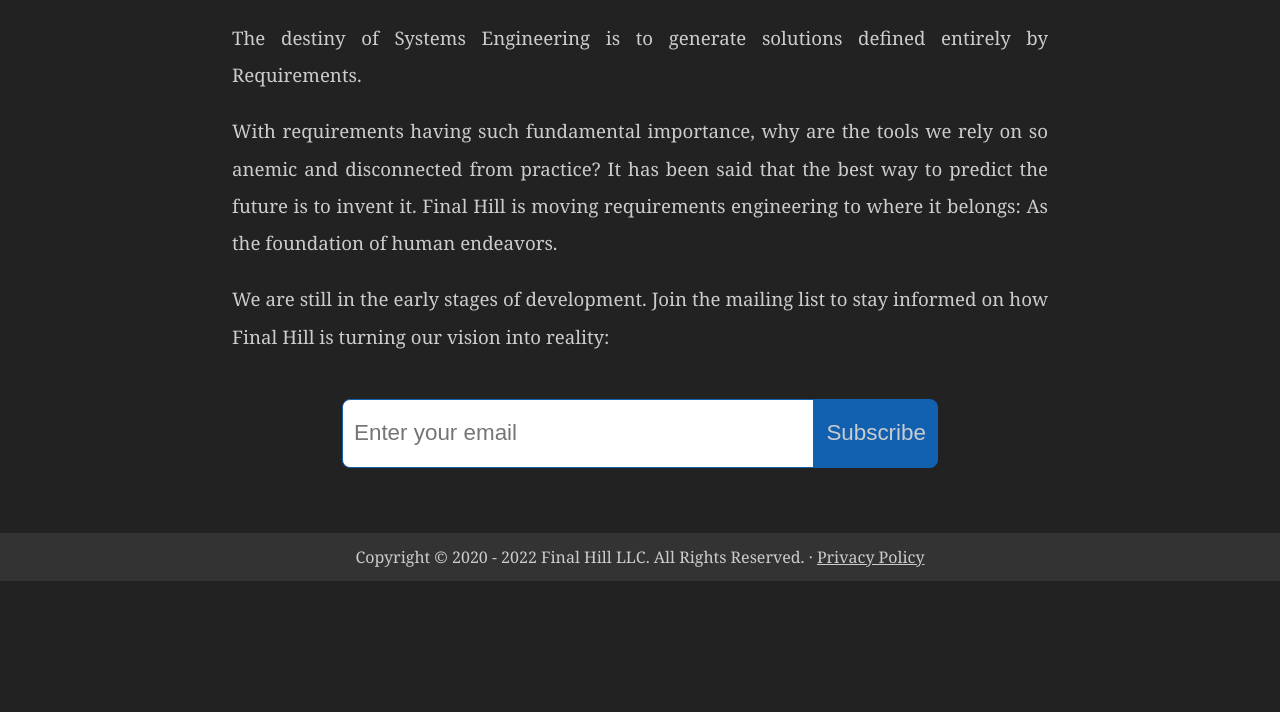
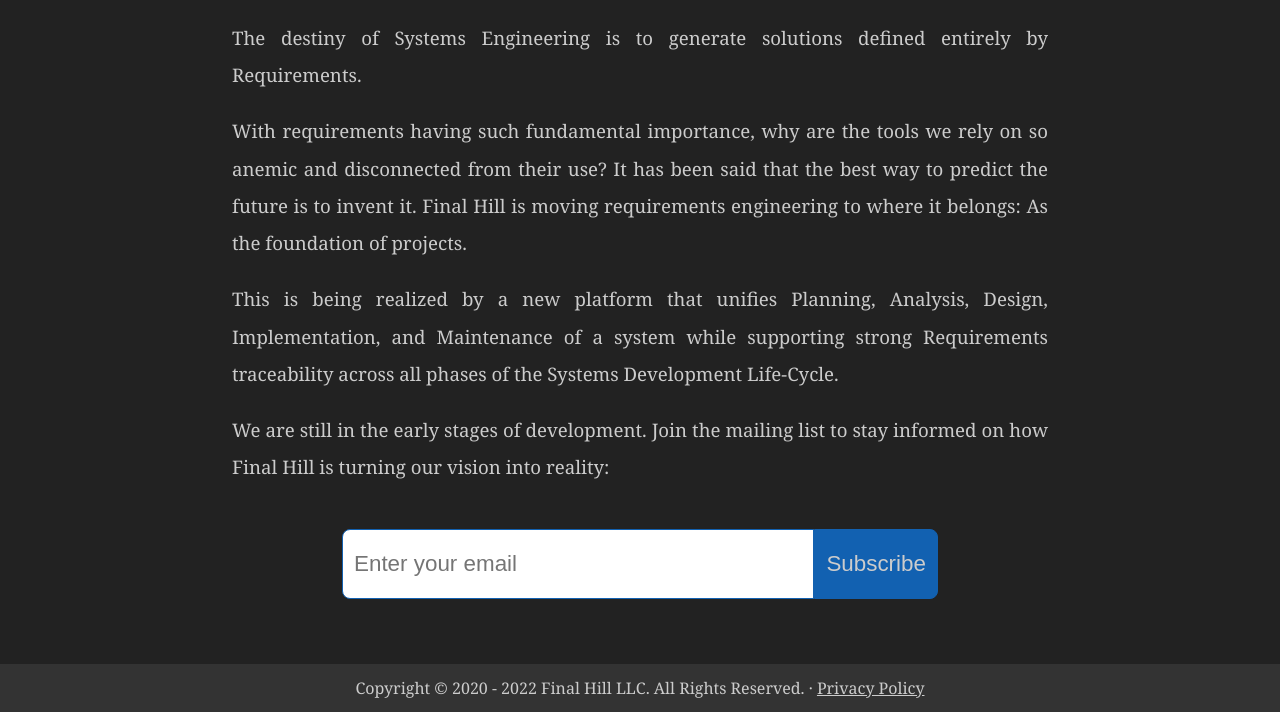
Before and after one commit to final-hill/final-hill.github.io, a Jekyll site: the page built from index.md, in a window 1280 px wide. Shown: the part 330-1042 px from the top of the page. Built offline with Jekyll 4.4.1, drawn with Linux system fonts in a browser that asks for light colours; before the commit the page ends 911 px from its top, so only the background shows below that.

Commit message:
Updated homepage

```diff
--- a/index.md
+++ b/index.md
@@ -8,8 +8,12 @@
 The destiny of Systems Engineering is to generate solutions defined entirely by Requirements.
 
 With requirements having such fundamental importance, why are the tools we rely on so anemic
-and disconnected from practice? It has been said that the best way to predict the future is to invent it.
-Final Hill is moving requirements engineering to where it belongs: As the foundation of human endeavors.
+and disconnected from their use? It has been said that the best way to predict the future is to invent it.
+Final Hill is moving requirements engineering to where it belongs: As the foundation of projects.
+
+This is being realized by a new platform that unifies Planning, Analysis, Design, Implementation,
+and Maintenance of a system while supporting strong Requirements traceability across all phases of the
+Systems Development Life-Cycle.
 
 We are still in the early stages of development. Join the mailing list to stay informed on how Final Hill
 is turning our vision into reality:
```
